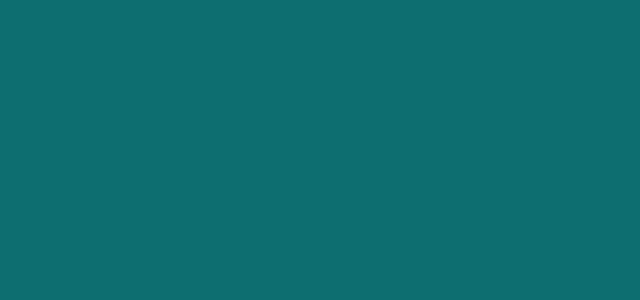
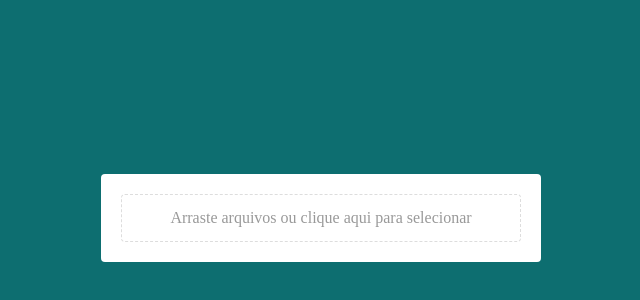
Before and after one commit to lguilhermefl/memed-front-end, a React (Create React App) app: page / in a window 1280 px wide. Shown: the part 182-482 px from the top of the page, without its empty margins (319-959 px from the left). Built offline with nearby package versions, Linux system fonts and the light colour scheme; no server answers.

Commit message:
feat: upload box without progress bar

```diff
--- a/src/App.js
+++ b/src/App.js
@@ -1,7 +1,69 @@
 import GlobalStyle from "./components/styles/globalStyles";
+import Upload from "./components/Upload";
+import FileList from "./components/FileList";
+import { Container, Content } from "./styles";
+import { useState } from "react";
+import { uniqueId } from "lodash";
+import { filesize } from "filesize";
+import api from "./services/api/api";
 
 function App() {
-  return <GlobalStyle />;
+  const [uploadedFiles, setUploadedFiles] = useState([]);
+
+  const handleUpload = (files) => {
+    const filesUploading = files.map((file) => ({
+      file,
+      id: uniqueId(),
+      name: file.name,
+      readableSize: filesize(file.size),
+      preview: URL.createObjectURL(file),
+      progress: 0,
+      uploaded: false,
+      error: false,
+      url: null,
+    }));
+
+    setUploadedFiles(uploadedFiles.concat([...filesUploading]));
+
+    filesUploading.forEach(processUpload);
+  };
+
+  const updateFile = (id, data) => {
+    const files = uploadedFiles.map((uploadedFile) =>
+      id === uploadedFile.id ? { ...uploadedFile, ...data } : uploadedFile
+    );
+    setUploadedFiles([...files]);
+  };
+
+  const processUpload = (uploadingFile) => {
+    const token = localStorage.getItem("token");
+
+    const config = {
+      headers: {
+        Authorization: `Bearer ${token}`,
+      },
+      onUploadProgress: (e) => {
+        const progress = parseInt(Math.round((e.loaded * 100) / e.total));
+        updateFile(uploadingFile.id, { progress });
+      },
+    };
+
+    const data = new FormData();
+
+    data.append("file", uploadingFile.file, uploadingFile.name);
+
+    api.post("/tests/files/1", data, config);
+  };
+
+  return (
+    <Container>
+      <GlobalStyle />
+      <Content>
+        <Upload onUpload={handleUpload} />
+        {!!uploadedFiles.length && <FileList files={uploadedFiles} />}
+      </Content>
+    </Container>
+  );
 }
 
 export default App;
--- /dev/null
+++ b/src/components/FileList.js
@@ -0,0 +1,108 @@
+import { CircularProgressbar } from "react-circular-progressbar";
+import "react-circular-progressbar/dist/styles.css";
+import { MdCheckCircle, MdError, MdLink } from "react-icons/md";
+import styled from "styled-components";
+
+export default function FileList({ files }) {
+  return (
+    <Container>
+      {files.map((uploadedFile) => (
+        <li key={uploadedFile.id}>
+          <FileInfo>
+            <Preview src={uploadedFile.preview} />
+            <div>
+              <strong>{uploadedFile.name}</strong>
+              <span>
+                {uploadedFile.readableSize}{" "}
+                {!!uploadedFile.url && (
+                  <button onClick={() => console.log("excluir")}>
+                    Excluir
+                  </button>
+                )}
+              </span>
+            </div>
+          </FileInfo>
+          <div>
+            {!uploadedFile.uploaded && !uploadedFile.error && (
+              <CircularProgressbar
+                styles={{
+                  root: { width: 24 },
+                  path: { stroke: "#7159c1" },
+                }}
+                strokeWidth={10}
+                percentage={uploadedFile.progress}
+              />
+            )}
+            {uploadedFile.url && (
+              <a
+                href={uploadedFile.url}
+                target="_blank"
+                rel="noopener noreferrer"
+              >
+                <MdLink style={{ marginRight: 8 }} size={24} color="#222" />
+              </a>
+            )}
+            {uploadedFile.uploaded && (
+              <MdCheckCircle size={24} color="#78e5d5" />
+            )}
+            {uploadedFile.error && <MdError size={24} color="#e57878" />}
+          </div>
+        </li>
+      ))}
+    </Container>
+  );
+}
+
+export const Container = styled.ul`
+  margin-top: 20px;
+
+  li {
+    display: flex;
+    justify-content: space-between;
+    align-items: center;
+    color: #444;
+
+    & + li {
+      margin-top: 15px;
+    }
+
+    div {
+      display: flex;
+    }
+  }
+`;
+
+export const FileInfo = styled.div`
+  display: flex;
+  align-items: center;
+
+  div {
+    display: flex;
+    flex-direction: column;
+
+    span {
+      font-size: 12px;
+      color: #999;
+      margin-top: 5px;
+
+      button {
+        border: 0;
+        background: transparent;
+        color: #e57878;
+        margin-left: 5px;
+        cursor: pointer;
+      }
+    }
+  }
+`;
+
+export const Preview = styled.div`
+  width: 36px;
+  height: 36px;
+  border-radius: 5px;
+  background-image: url(${(props) => props.src});
+  background-repeat: no-repeat;
+  background-size: cover;
+  background-position: 50% 50%;
+  margin-right: 10px;
+`;
--- /dev/null
+++ b/src/components/Upload.js
@@ -0,0 +1,73 @@
+import Dropzone from "react-dropzone";
+import styled, { css } from "styled-components";
+
+export default function Upload({ onUpload }) {
+  const acceptedFileTypes = {
+    "image/*": [".jpg", ".jpeg", ".png"],
+    "application/pdf": [],
+  };
+
+  const renderDragMessage = (isDragActive, isDragReject) => {
+    if (!isDragActive) {
+      return (
+        <UploadMessage>
+          Arraste arquivos ou clique aqui para selecionar
+        </UploadMessage>
+      );
+    }
+
+    if (isDragReject) {
+      return <UploadMessage type="error">Arquivo não suportado</UploadMessage>;
+    }
+
+    return <UploadMessage type="success">Solte os arquivos aqui</UploadMessage>;
+  };
+
+  return (
+    <Dropzone accept={acceptedFileTypes} onDropAccepted={onUpload}>
+      {({ getRootProps, getInputProps, isDragActive, isDragReject }) => (
+        <DropContainer
+          {...getRootProps()}
+          isDragActive={isDragActive}
+          isDragReject={isDragReject}
+        >
+          <input {...getInputProps()} />
+          {renderDragMessage(isDragActive, isDragReject)}
+        </DropContainer>
+      )}
+    </Dropzone>
+  );
+}
+
+const dragActive = css`
+  border-color: #78e5d5;
+`;
+
+const dragReject = css`
+  border-color: #e57878;
+`;
+
+const DropContainer = styled.div.attrs({ className: "dropzone" })`
+  border: 1px dashed #ddd;
+  border-radius: 4px;
+  cursor: pointer;
+
+  transition: height 0.2s ease;
+
+  ${(props) => props.isDragActive && dragActive};
+  ${(props) => props.isDragReject && dragReject};
+`;
+
+const messageColors = {
+  default: "#999",
+  error: "#e57878",
+  success: "#78e5d5",
+};
+
+const UploadMessage = styled.p`
+  display: flex;
+  color: ${(props) => messageColors[props.type || "default"]};
+  justify-content: center;
+  align-items: center;
+  padding: 15px 0;
+`;
--- a/src/services/api/api.js
+++ b/src/services/api/api.js
@@ -1,9 +1,7 @@
 import axios from "axios";
-import dotenv from "dotenv";
-dotenv.config();
 
 const api = axios.create({
-  baseURL: process.env.API_URL || "http://localhost:4000",
+  baseURL: process.env.REACT_APP_API_URL || "http://localhost:4000",
 });
 
 export default api;
--- /dev/null
+++ b/src/styles.js
@@ -0,0 +1,17 @@
+import styled from "styled-components";
+
+export const Container = styled.div`
+  height: 100%;
+  display: flex;
+  justify-content: center;
+  align-items: center;
+`;
+
+export const Content = styled.div`
+  width: 100%;
+  max-width: 400px;
+  margin: 30px;
+  background: #fff;
+  border-radius: 4px;
+  padding: 20px;
+`;
```
Also changed, not shown: src/services/api/apppointmentsFiles.js (added, +27 -0 lines).
